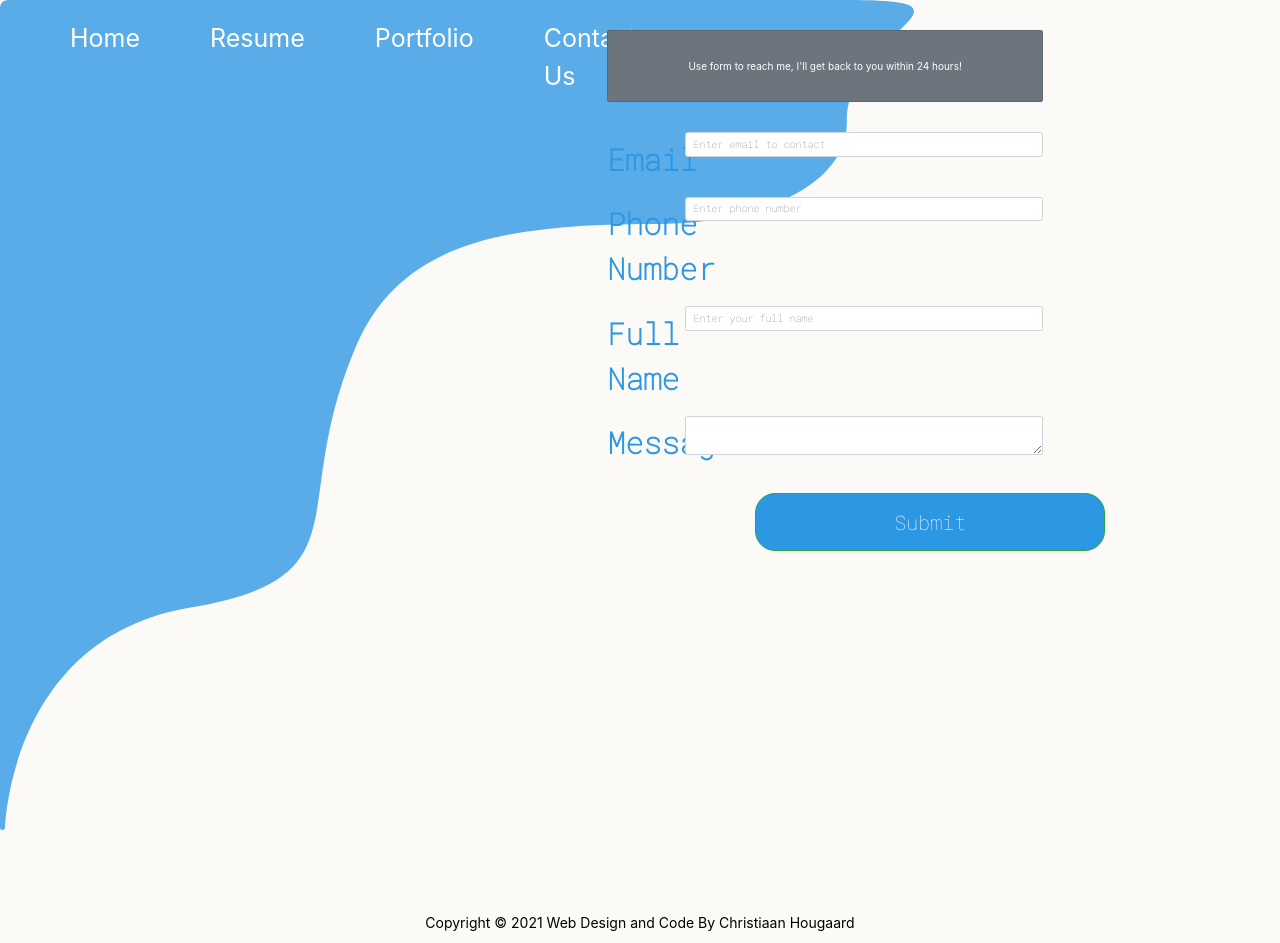
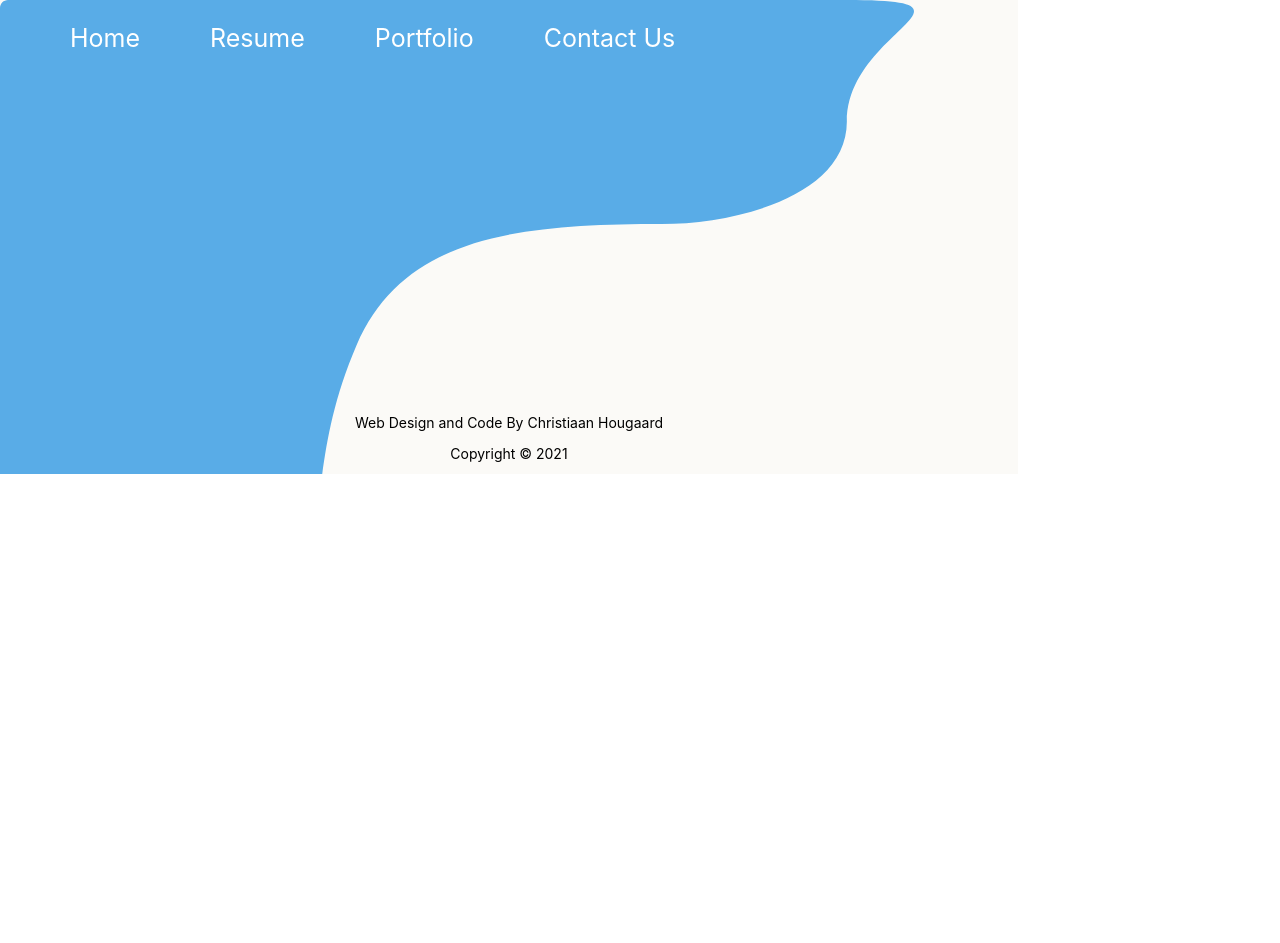
Before and after one commit to devChristiaan/hougaard__christiaan--final-project, a React (Create React App) app in the folder frontend/: page /contact in a window 1280 px wide. After the commit the page ends 800 px from the top, so only its background shows below. Built offline with nearby package versions, Linux system fonts and the light colour scheme; a web font is replaced by a local one.

Commit message:
fixed styling on home page

```diff
--- a/frontend/package.json
+++ b/frontend/package.json
@@ -10,8 +10,7 @@
     "react": "^16.13.1",
     "react-dom": "^16.13.1",
     "react-router-dom": "^5.2.0",
-    "react-scripts": "3.4.1",
-    "reactstrap": "^8.4.1"
+    "react-scripts": "3.4.1"
   },
   "scripts": {
     "start": "react-scripts start",
--- a/frontend/src/components/pages/Contact.js
+++ b/frontend/src/components/pages/Contact.js
@@ -1,5 +1,5 @@
 import React, { useState } from 'react'
-import { Form, FormGroup, Col, Input, Label, Button, Container, CardBody, Card, CardText } from 'reactstrap'
+// import { Form, FormGroup, Col, Input, Label, Button, Container, CardBody, Card, CardText } from 'reactstrap'
 
 
 
@@ -28,45 +28,46 @@ const Contact = () => {
     }
 
     return (
-        <Container>
-            <Card className="text-white bg-secondary my-5 py-4 text-center">
-                <CardBody>
-                    <CardText className="text-white m-0">Use form to reach me, I'll get back to you within 24 hours!</CardText>
-                </CardBody>
-            </Card>
-            <Form className="my-5" onSubmit={formSubmit}>
-                <FormGroup row>
-                    <Label for="emailEntry" sm={2}>Email</Label>
-                    <Col sm={10}>
-                    <Input type="email" name="email" id="emailEntry" placeholder="Enter email to contact"  required value={email} onChange={e => setEmail(e.target.value) }/>
-                    </Col>
-                </FormGroup>
-                <FormGroup row>
-                    <Label for="phoneEntry" sm={2}>Phone Number</Label>
-                    <Col sm={10}>
-                    <Input type="phone" name="phone" id="phoneEntry" placeholder="Enter phone number" value={phoneNumber} onChange={e => setPhoneNumber(e.target.value)}/>
-                    </Col>
-                </FormGroup>
-                <FormGroup row>
-                    <Label for="nameEntry" sm={2}>Full Name</Label>
-                    <Col sm={10}>
-                    <Input type="name" name="name" id="nameEntry" placeholder="Enter your full name" required value={name} onChange={e => setName(e.target.value)}/>
-                    </Col>
-                </FormGroup>
+        <div></div>
+        // <Container>
+        //     <Card className="text-white bg-secondary my-5 py-4 text-center">
+        //         <CardBody>
+        //             <CardText className="text-white m-0">Use form to reach me, I'll get back to you within 24 hours!</CardText>
+        //         </CardBody>
+        //     </Card>
+        //     <Form className="my-5" onSubmit={formSubmit}>
+        //         <FormGroup row>
+        //             <Label for="emailEntry" sm={2}>Email</Label>
+        //             <Col sm={10}>
+        //             <Input type="email" name="email" id="emailEntry" placeholder="Enter email to contact"  required value={email} onChange={e => setEmail(e.target.value) }/>
+        //             </Col>
+        //         </FormGroup>
+        //         <FormGroup row>
+        //             <Label for="phoneEntry" sm={2}>Phone Number</Label>
+        //             <Col sm={10}>
+        //             <Input type="phone" name="phone" id="phoneEntry" placeholder="Enter phone number" value={phoneNumber} onChange={e => setPhoneNumber(e.target.value)}/>
+        //             </Col>
+        //         </FormGroup>
+        //         <FormGroup row>
+        //             <Label for="nameEntry" sm={2}>Full Name</Label>
+        //             <Col sm={10}>
+        //             <Input type="name" name="name" id="nameEntry" placeholder="Enter your full name" required value={name} onChange={e => setName(e.target.value)}/>
+        //             </Col>
+        //         </FormGroup>
 
-                <FormGroup row>
-                    <Label for="messageEntry" sm={2}>Message</Label>
-                    <Col sm={10}>
-                    <Input type="textarea" name="text" id="messageEntry" required value={content} onChange={e => setContent(e.target.value)}/>
-                    </Col>
-                </FormGroup>
-                <FormGroup check row>
-                    <Col sm={{ size: 10, offset: 2 }}>
-                    <Button color="success">Submit</Button>
-                    </Col>
-                </FormGroup>
-            </Form>
-        </Container>
+        //         <FormGroup row>
+        //             <Label for="messageEntry" sm={2}>Message</Label>
+        //             <Col sm={10}>
+        //             <Input type="textarea" name="text" id="messageEntry" required value={content} onChange={e => setContent(e.target.value)}/>
+        //             </Col>
+        //         </FormGroup>
+        //         <FormGroup check row>
+        //             <Col sm={{ size: 10, offset: 2 }}>
+        //             <Button color="success">Submit</Button>
+        //             </Col>
+        //         </FormGroup>
+        //     </Form>
+        // </Container>
       )
     }
 
--- a/frontend/src/components/pages/Home.js
+++ b/frontend/src/components/pages/Home.js
@@ -2,7 +2,7 @@ import React from 'react'
 
 const Home = () => {
     return(
-        <div>
+    <>
         <section className="grid-logo">
             <img src="/logo.svg" alt="Logo" className="logo" />
         </section>
@@ -16,7 +16,7 @@ const Home = () => {
             <a href="/portfolio" className="btn">View My Portfolio</a>
             <a href="/resume" className="btn">Read My Resume</a>
         </section>
-        </div>
+    </>
     )
 }
 
--- a/frontend/src/components/pages/Listing.js
+++ b/frontend/src/components/pages/Listing.js
@@ -1,5 +1,5 @@
 import React, { useEffect, useState } from 'react'
-import { Container, Row, Table, Button } from 'reactstrap'
+// import { Container, Row, Table, Button } from 'reactstrap'
 import parseJwt from '../../helpers/authHelper'
 import { useHistory } from "react-router-dom";
 
@@ -28,32 +28,33 @@ const Listings = () => {
         getData()
     }, [token])
     return (
-        <Container>
-            <Row>
-                <h1>Listings for user: {user}</h1>
-            </Row>
-            <Table responsive>
-                <thead>
-                    <tr>
-                    <th>ID</th>
-                    <th>Name</th>
-                    <th>Phone Number</th>
-                    <th>Email</th>
-                    </tr>
-                </thead>
-                <tbody>
-                    {listing.length === 0 &&
-                        <tr><td colSpan="4" className="text-center"><i>No listings found</i></td></tr>
-                    }
-                    {listing.length > 0 &&
-                        listing.map(entry => <tr><td>{entry.id}</td><td>{entry.name}</td><td>{entry.phoneNumber}</td><td>{entry.email}</td></tr>)
-                    }
-                </tbody>
-            </Table>
-        <Row className="my-5">
-            <Button onClick={logout} color="primary">Logout</Button>
-        </Row>
-        </Container>
+        <div></div>
+        // <Container>
+        //     <Row>
+        //         <h1>Listings for user: {user}</h1>
+        //     </Row>
+        //     <Table responsive>
+        //         <thead>
+        //             <tr>
+        //             <th>ID</th>
+        //             <th>Name</th>
+        //             <th>Phone Number</th>
+        //             <th>Email</th>
+        //             </tr>
+        //         </thead>
+        //         <tbody>
+        //             {listing.length === 0 &&
+        //                 <tr><td colSpan="4" className="text-center"><i>No listings found</i></td></tr>
+        //             }
+        //             {listing.length > 0 &&
+        //                 listing.map(entry => <tr><td>{entry.id}</td><td>{entry.name}</td><td>{entry.phoneNumber}</td><td>{entry.email}</td></tr>)
+        //             }
+        //         </tbody>
+        //     </Table>
+        // <Row className="my-5">
+        //     <Button onClick={logout} color="primary">Logout</Button>
+        // </Row>
+        // </Container>
     )
 }
 
--- a/frontend/src/components/pages/Login.js
+++ b/frontend/src/components/pages/Login.js
@@ -1,5 +1,5 @@
 import React, { useState } from 'react'
-import { Container, Col, Row, Button, Form, FormGroup, Label, Input, Card, CardBody, CardText } from 'reactstrap'
+// import { Container, Col, Row, Button, Form, FormGroup, Label, Input, Card, CardBody, CardText } from 'reactstrap'
 import { useHistory, useLocation } from 'react-router-dom'
 
 const Login = () => {
@@ -32,31 +32,32 @@ const Login = () => {
     }
 
     return (
-        <Container>
-        {!auth &&
-            <Card className="text-white bg-primary my-5 py-4 text-center">
-            <CardBody>
-                <CardText className="text-white m-0">Invalid credentials, please try again</CardText>
-            </CardBody>
-        </Card>
-        }
-        <Form className="my-5" onSubmit={loginSubmit}>
-          <Row form>
-            <Col md={6}>
-              <FormGroup>
-                <Label for="usernameEntry">Username</Label>
-                <Input type="text" name="username" id="usernameEntry" placeholder="Username" value={username} onChange={e => setUsername(e.target.value)}/>
-              </FormGroup>
-            </Col>
-            <Col md={6}>
-              <FormGroup>
-                <Label for="passwordEntry">Password</Label>
-                <Input type="password" name="password" id="passwordEntry" placeholder="Valid password" onChange={e => setPassword(e.target.value)}/>
-              </FormGroup>
-            </Col>
-          </Row>
-          <Button color="success">Sign in</Button>
-        </Form></Container>
+      <div></div>
+        // <Container>
+        // {!auth &&
+        //     <Card className="text-white bg-primary my-5 py-4 text-center">
+        //     <CardBody>
+        //         <CardText className="text-white m-0">Invalid credentials, please try again</CardText>
+        //     </CardBody>
+        // </Card>
+        // }
+        // <Form className="my-5" onSubmit={loginSubmit}>
+        //   <Row form>
+        //     <Col md={6}>
+        //       <FormGroup>
+        //         <Label for="usernameEntry">Username</Label>
+        //         <Input type="text" name="username" id="usernameEntry" placeholder="Username" value={username} onChange={e => setUsername(e.target.value)}/>
+        //       </FormGroup>
+        //     </Col>
+        //     <Col md={6}>
+        //       <FormGroup>
+        //         <Label for="passwordEntry">Password</Label>
+        //         <Input type="password" name="password" id="passwordEntry" placeholder="Valid password" onChange={e => setPassword(e.target.value)}/>
+        //       </FormGroup>
+        //     </Col>
+        //   </Row>
+        //   <Button color="success">Sign in</Button>
+        // </Form></Container>
     )
 }
 
--- a/frontend/src/components/shared/footer.js
+++ b/frontend/src/components/shared/footer.js
@@ -3,7 +3,8 @@ import React from 'react'
 const Footer = () => {
     return(
     <footer className="grid-footer-resume footer">
-            <p>Copyright &copy; 2021 Web Design and Code By Christiaan Hougaard</p>
+        <p>Web Design and Code By Christiaan Hougaard</p>
+        <p>Copyright &copy; 2021</p>
     </footer>
   )
 }
```
Also changed, not shown: 1 other file (tests, documents, lock files or other folders). Lines whose indentation alone changed are shown as unchanged.
